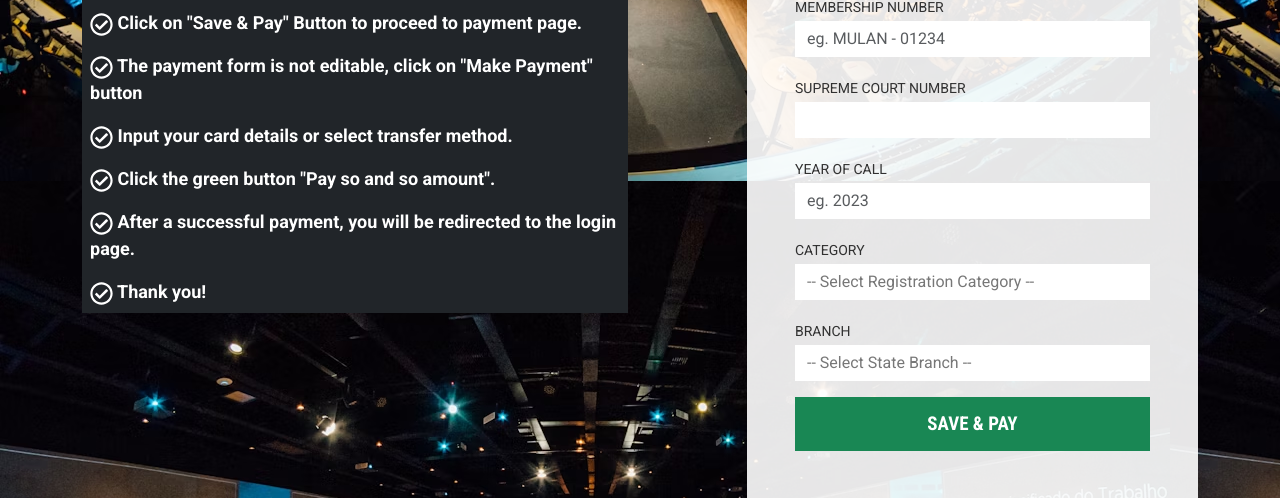
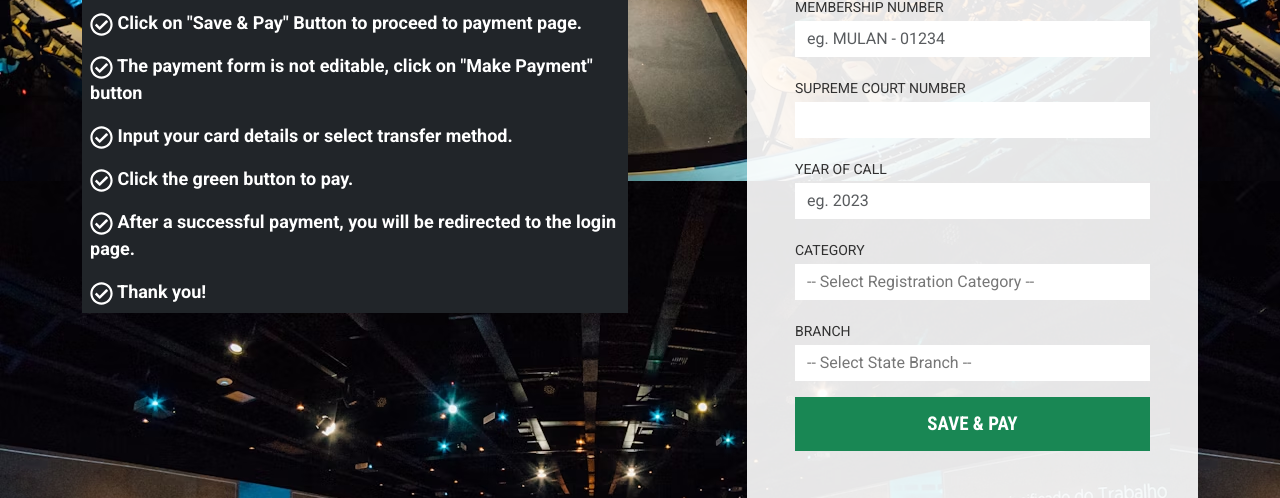
Before and after one commit to adio784/mulanconfereence, a PHP site: page / in a window 1280 px wide. Shown: the part 599-1097 px from the top of the page. Run offline with PHP 8.4, Linux system fonts and the light colour scheme; data comes from the database, SQL or seed files in the repository; some libraries are stand-ins or nearby versions.

Commit message:
removing the so so amount

```diff
--- a/index.php
+++ b/index.php
@@ -239,7 +239,7 @@
                                     </clipPath>
                                 </defs>
                             </svg>
-                            Click the green button "Pay so and so amount".
+                            Click the green button to pay.
                         </li>
                         <li class="text-white fw-bold bg-dark p-2">
                             <svg xmlns="http://www.w3.org/2000/svg" width="23" height="23" viewBox="0 0 23 23"
```
